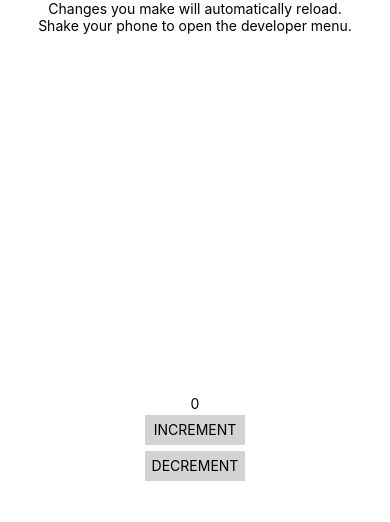
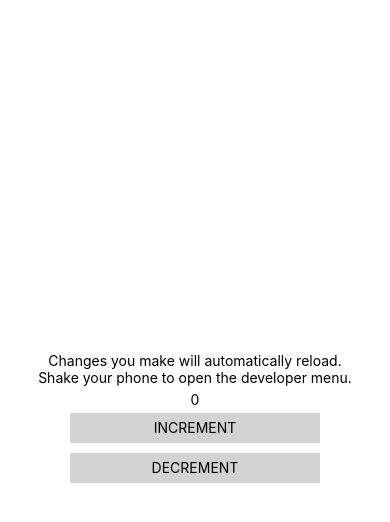
Before and after one commit to konupek/skoleni-react, a React Native app: screen / in a window 390 px wide. Shown: the top 522 px of the page. Built offline with nearby package versions, Linux system fonts and the light colour scheme.

Commit message:
Change some style

```diff
--- a/App.js
+++ b/App.js
@@ -15,9 +15,7 @@ const styles = StyleSheet.create({
   },
 });
 
-export default class App extends Component {
-  render() {
-    return (
+export default () => (
   <Provider store={store}>
     <View style={styles.container}>
       <Text>Changes you make will automatically reload.</Text>
@@ -26,5 +24,3 @@ export default class App extends Component {
     </View>
   </Provider>
 );
-  }
-}
--- a/src/components/Counter.js
+++ b/src/components/Counter.js
@@ -3,18 +3,18 @@ import { StyleSheet, View, Text, TouchableOpacity } from 'react-native';
 
 const styles = StyleSheet.create({
   button: {
-    width: 100,
+    width: 250,
     height: 30,
     padding: 10,
     backgroundColor: 'lightgray',
     alignItems: 'center',
     justifyContent: 'center',
-    margin: 3
+    margin: 5,
   }
 });
 
 export default ({ counter, increment, decrement }) => (
-  <View style={{flex: 1, alignItems: 'center', justifyContent: 'center' }}>
+  <View style={{ alignItems: 'center', padding: 5 }}>
     <Text>{counter}</Text>
     <TouchableOpacity onPress={increment} style={styles.button}>
       <Text>INCREMENT</Text>
```
Lines whose indentation alone changed are shown as unchanged.
